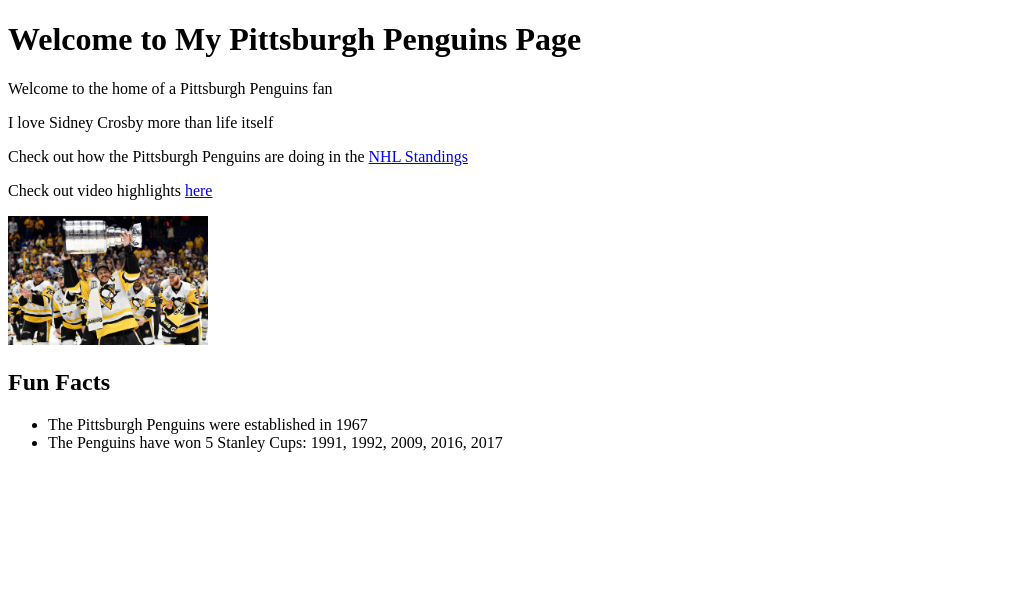
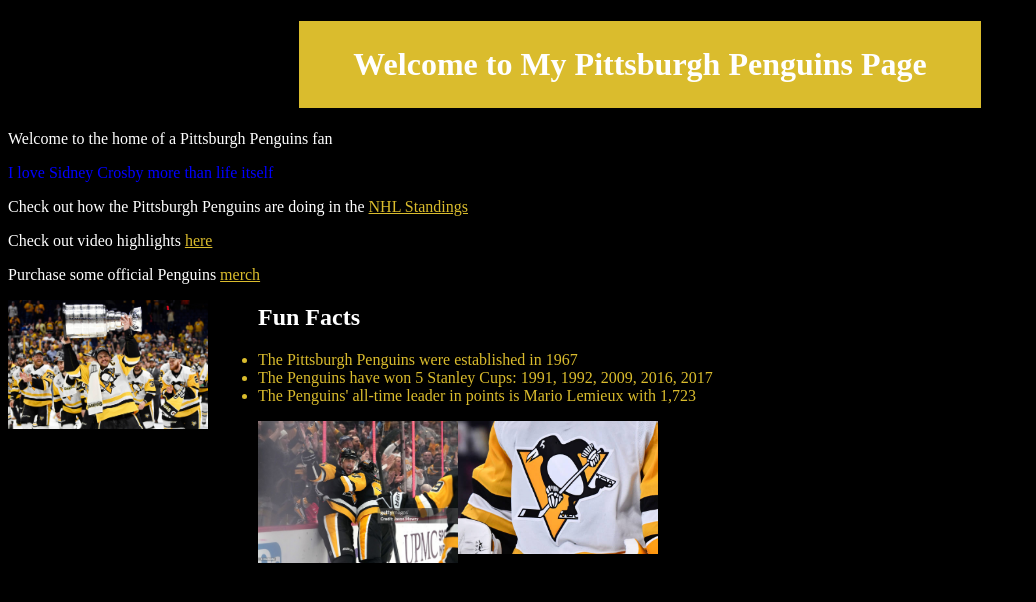
Before and after one commit to Andrewjrich20/J352, a plain HTML site: page Starter/index.html in a window 1280 px wide. Shown: the whole page, without its empty margins (0-1036 px from the left). Drawn offline with Linux system fonts and the light colour scheme; a web font is replaced by a local one.

Commit message:
Add files via upload

```diff
--- a/Starter/css/style.css
+++ b/Starter/css/style.css
@@ -1,3 +1,30 @@
 body {
-  background-color:#ffffff;
+  background-color:#000000;
+
+  font-family: "Rubik Distressed", serif;
+  font-weight: 400;
+  font-style: normal;
 }
+
+p{color:#ffffff}
+
+h1{color:#ffffff;
+background-color:#DABC2D ;
+width:50%;
+padding:25px;
+text-align:center;
+}
+
+h2{color:#ffffff}
+
+ul{color:#DABC2D}
+
+a {color:#DABC2D}
+
+a:hover{color:#ffffff}
+
+.sid {color:blue}
+
+.cup {
+margin-right:50px;
+}
--- a/Starter/index.html
+++ b/Starter/index.html
@@ -14,30 +14,39 @@
   <!-- Link to your CSS file -->
   <link rel="stylesheet" href="css/style.css">
 
+  <link rel="preconnect" href="https://fonts.googleapis.com">
+<link rel="preconnect" href="https://fonts.gstatic.com" crossorigin>
+<link href="https://fonts.googleapis.com/css2?family=Rubik+Distressed&display=swap" rel="stylesheet">
+
 </head>
 
 
 <body>
-<h1>Welcome to My Pittsburgh Penguins Page</h1>
-
+<div align="center"><h1>Welcome to My Pittsburgh Penguins Page</h1></div>
 
 <p>Welcome to the home of a Pittsburgh Penguins fan</p>
 
-<p>I love Sidney Crosby more than life itself</p>
+<p class="sid">I love Sidney Crosby more than life itself</p>
 
 <p>Check out how the Pittsburgh Penguins are doing in the <a href="https://www.nhl.com/standings/2025-02-06/league" target="_blank">NHL Standings</a></p>
 
 <p>Check out video highlights <a href="video.html">here</a></p>
 
+<p>Purchase some official Penguins <a href="https://www.nhl.com/penguins/fans/shop-landing" target="_blank">merch</a></p>
 
-<img src="images/sidneycrosby.jpg" width="200">
+<img src="images/sidneycrosby.jpg" width="200" align="left" class="cup">
 
 <h2>Fun Facts</h2>
 
 <ul>
   <li>The Pittsburgh Penguins were established in 1967</li>
   <li>The Penguins have won 5 Stanley Cups: 1991, 1992, 2009, 2016, 2017</li>
+  <li>The Penguins' all-time leader in points is Mario Lemieux with 1,723</li>
 </ul>
+
+<img src="images/pensgoal.jpg" width="200" align="left">
+
+<img src="images/penslogo2.jpg" width="200" align="center">
 
 
 
```
Also changed, not shown: Starter/images/pensgoal.jpg (added), Starter/images/penslogo.jpg (added), Starter/images/penslogo2.jpg (added).
